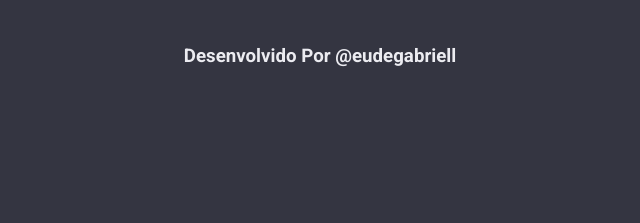
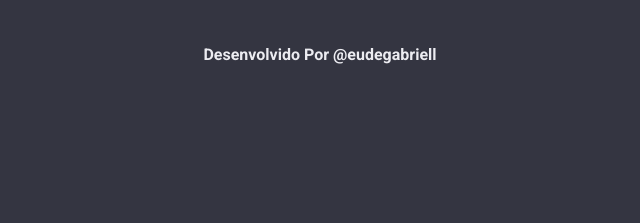
Before and after one commit to gbrhacking/chatgpy, a website built with Vite: page client/index.html in a window 1280 px wide. Shown: the part 462-685 px from the top of the page, 320-960 px from the left. Built offline with nearby package versions, Linux system fonts and the light colour scheme.

Commit message:
Update index.html

```diff
--- a/client/index.html
+++ b/client/index.html
@@ -34,7 +34,7 @@
           <span>Treinado para recusar solicitações inadequadas</span>
             <h3>
               <h3>
-                <h3>
+                </h3>
               <a href="https://www.instagram.com/eudegabriell"><h4> Desenvolvido Por @eudegabriell</h4></a>
         </div>
         <div class="card">
```
